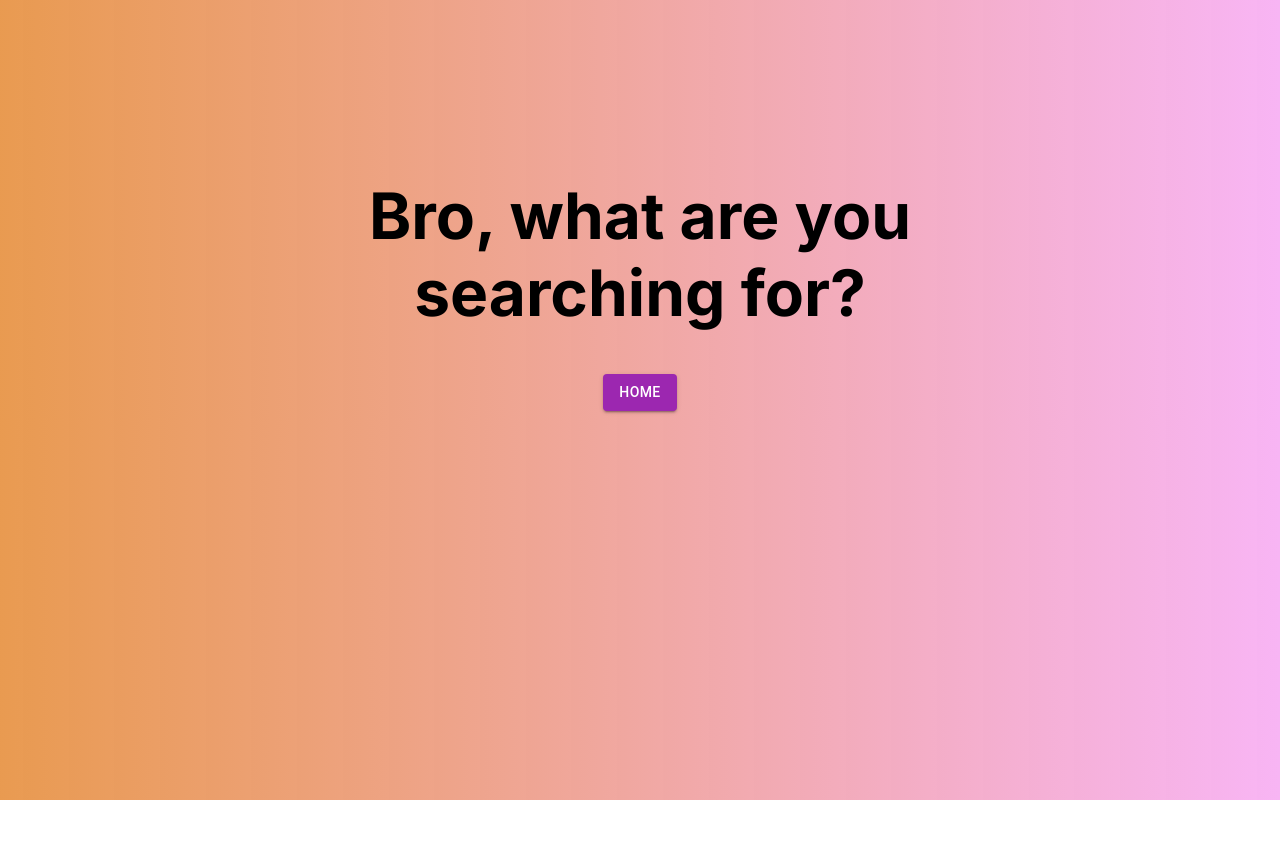
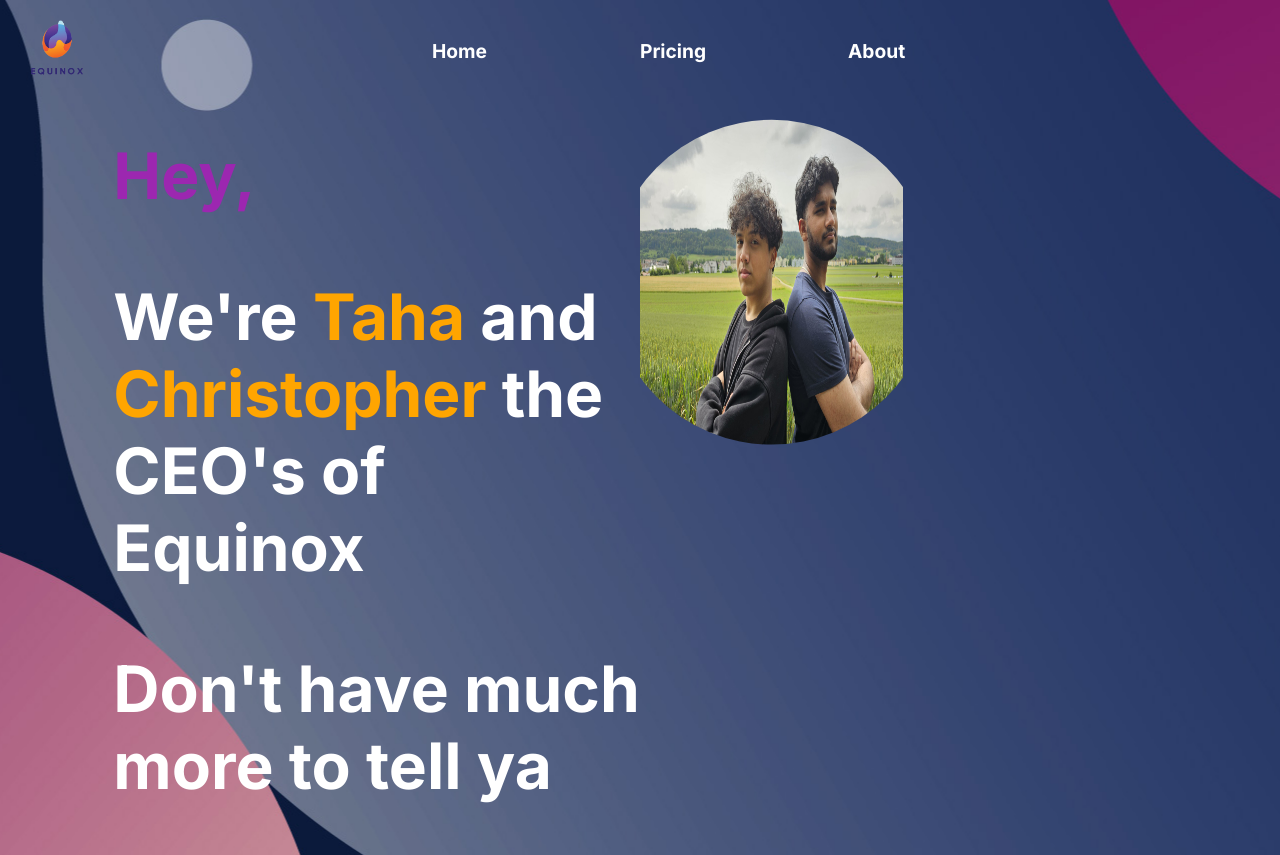
Before and after one commit to kokocyber/ctx-vault, a Next.js app: page /about in a window 1280 px wide. Before the commit the page ends 800 px from the top, so only its background shows below. Built offline with nearby package versions, Linux system fonts and the light colour scheme.

Commit message:
feat: updated css for multiple pages

```diff
--- a/src/app/[...not_found]/page.js
+++ b/src/app/[...not_found]/page.js
@@ -1,19 +1,20 @@
 "use client";
 
 import { Button, Grid } from "@mui/material";
+import "../globals.css";
 import "./page.model.css";
 import Link from "next/link";
 
 export default function custom404() {
   return (
     <Grid container justifyContent="center" alignContent="center">
-      <Grid item xs={8} textAlign="center" paddingTop="10%">
-        <h1 className="title">Bro, what are you searching for?</h1>
+      <Grid item xs={8} textAlign="center" paddingTop="15%">
+        <h1 className="notFoundTitle">Bro, what are you searching for?</h1>
       </Grid>
       <Grid item xs={12} />
       <Grid item xs={3} textAlign="center">
         <Link href="/">
-          <Button variant="contained" color="secondary">
+          <Button size="large" variant="contained" color="secondary">
             Home
           </Button>
         </Link>
--- a/src/app/[...not_found]/page.model.css
+++ b/src/app/[...not_found]/page.model.css
@@ -1,8 +1,4 @@
-.title {
+.notFoundTitle {
+    color: white;
     font-size: 400%;
 }
-
-body{
-    background: rgb(230,142,59);
-    background: linear-gradient(90deg, rgba(230,142,59,0.891281512605042) 0%, rgba(248,181,244,1) 100%);
-}
--- /dev/null
+++ b/src/app/about/page.js
@@ -0,0 +1,38 @@
+"use client";
+
+import "../globals.css";
+import "./page.model.css";
+import { Navbar } from "@/app/(components)/Navbar";
+import { Grid } from "@mui/material";
+import aboutPic from "../../../public/pic/about_pic.jpg";
+import Image from "next/image";
+
+export default function About() {
+  return (
+    <>
+      <Navbar />
+      <Grid container justifyContent="center">
+        <Grid item xs={5}>
+          <h1 className="aboutTitle">
+            <span className="highlight">Hey, </span>
+            <br />
+            <p />
+            We're <span className="highlightOrange">Taha</span> and{" "}
+            <span className="highlightOrange">Christopher</span> the CEO's of
+            Equinox
+            <p />
+            Don't have much more to tell ya
+          </h1>
+        </Grid>
+        <Grid item xs={5}>
+          <Image
+            src={aboutPic}
+            style={{ height: "50%", width: "50%" }}
+            alt="Logo"
+            className="shape"
+          />
+        </Grid>
+      </Grid>
+    </>
+  );
+}
--- /dev/null
+++ b/src/app/about/page.model.css
@@ -0,0 +1,8 @@
+.aboutTitle {
+    color: white;
+    font-size: 400%;
+}
+
+.shape {
+    clip-path: circle(50% at 50% 50%);
+}
--- a/src/app/globals.css
+++ b/src/app/globals.css
@@ -1,107 +1,77 @@
-/* :root {
-  --max-width: 1100px;
-  --border-radius: 12px;
-  --font-mono: ui-monospace, Menlo, Monaco, "Cascadia Mono", "Segoe UI Mono",
-    "Roboto Mono", "Oxygen Mono", "Ubuntu Monospace", "Source Code Pro",
-    "Fira Mono", "Droid Sans Mono", "Courier New", monospace;
+@import url('https://fonts.googleapis.com/css2?family=Inter:wght@100..900&family=Ubuntu:ital,wght@0,300;0,400;0,500;0,700;1,300;1,400;1,500;1,700&display=swap');
 
-  --foreground-rgb: 0, 0, 0;
-  --background-start-rgb: 214, 219, 220;
-  --background-end-rgb: 255, 255, 255;
 
-  --primary-glow: conic-gradient(
-    from 180deg at 50% 50%,
-    #16abff33 0deg,
-    #0885ff33 55deg,
-    #54d6ff33 120deg,
-    #0071ff33 160deg,
-    transparent 360deg
-  );
-  --secondary-glow: radial-gradient(
-    rgba(255, 255, 255, 1),
-    rgba(255, 255, 255, 0)
-  );
-
-  --tile-start-rgb: 239, 245, 249;
-  --tile-end-rgb: 228, 232, 233;
-  --tile-border: conic-gradient(
-    #00000080,
-    #00000040,
-    #00000030,
-    #00000020,
-    #00000010,
-    #00000010,
-    #00000080
-  );
-
-  --callout-rgb: 238, 240, 241;
-  --callout-border-rgb: 172, 175, 176;
-  --card-rgb: 180, 185, 188;
-  --card-border-rgb: 131, 134, 135;
-}
-
-@media (prefers-color-scheme: light) {
-  :root {
-    --foreground-rgb: 255, 255, 255;
-    --background-start-rgb: 0, 0, 0;
-    --background-end-rgb: 0, 0, 0;
-
-    --primary-glow: radial-gradient(rgba(1, 65, 255, 0.4), rgba(1, 65, 255, 0));
-    --secondary-glow: linear-gradient(
-      to bottom right,
-      rgba(1, 65, 255, 0),
-      rgba(1, 65, 255, 0),
-      rgba(1, 65, 255, 0.3)
-    );
-
-    --tile-start-rgb: 2, 13, 46;
-    --tile-end-rgb: 2, 5, 19;
-    --tile-border: conic-gradient(
-      #ffffff80,
-      #ffffff40,
-      #ffffff30,
-      #ffffff20,
-      #ffffff10,
-      #ffffff10,
-      #ffffff80
-    );
-
-    --callout-rgb: 20, 20, 20;
-    --callout-border-rgb: 108, 108, 108;
-    --card-rgb: 100, 100, 100;
-    --card-border-rgb: 200, 200, 200;
+@keyframes fadeIn {
+  from {
+    opacity: 0;
+  }
+  to {
+    opacity: 1;
   }
 }
 
-* {
-  box-sizing: border-box;
-  padding: 0;
-  margin: 0;
+body {
+  background-image: url('/pic/background.jpg');
+  background-size: fill; /* or other preferred settings */
+  background-repeat: no-repeat;
+  background-position: center;
+  font-family: "Ubuntu", sans-serif;
+  animation: fadeIn 0.5s ease-in-out; /* Apply animation to body */
+
 }
 
-html,
-body {
-  max-width: 100vw;
-  overflow-x: hidden;
+.highlight {
+  color: #9c27b0;
+  transition-duration: 0.5s;
 }
 
-body {
-  color: rgb(var(--foreground-rgb));
-  background: linear-gradient(
-      to bottom,
-      transparent,
-      rgb(var(--background-end-rgb))
-    )
-    rgb(var(--background-start-rgb));
+.highlight:hover {
+font-size: 120%;
+transition-duration: 0.5s;
 }
 
-a {
-  color: inherit;
-  text-decoration: none;
+.highlightOrange {
+  color: orange;
+  transition-duration: 0.5s;
 }
 
-@media (prefers-color-scheme: dark) {
-  html {
-    color-scheme: light;
+.highlightOrange:hover {
+font-size: 120%;
+transition-duration: 0.5s;
+}
+
+.links {
+  position: relative;
+  text-decoration: none;
+  font-weight: bold;
+  color: white;
+  font-size: 120%;
+}
+
+.links::before {
+  padding-bottom: 1%;
+    content: '';
+    position: absolute;
+    width: 100%;
+    height: 4px;
+    border-radius: 4px;
+    background-color: #9c27b0;
+    bottom: 0;
+    left: 0;
+    transform-origin: right;
+    transform: scaleX(0);
+    transition: transform .3s ease-in-out;
   }
-} */
+
+  .links:hover::before {
+      padding-bottom: 1%;
+  transform-origin: left;
+  transform: scaleX(1);
+}
+
+.smallLinks {
+  text-decoration: none;
+  color: white;
+  font-style: italic;
+  font-weight: bold;
+}
--- a/src/app/page.model.css
+++ b/src/app/page.model.css
@@ -1,56 +1,4 @@
-@import url('https://fonts.googleapis.com/css2?family=Inter:wght@100..900&family=Ubuntu:ital,wght@0,300;0,400;0,500;0,700;1,300;1,400;1,500;1,700&display=swap');
-
-.links {
-    position: relative;
-    text-decoration: none;
-    font-weight: bold;
-    color: black;
-    font-size: 120%;
-  }
-
-  .links::before {
-    padding-bottom: 1%;
-      content: '';
-      position: absolute;
-      width: 100%;
-      height: 4px;
-      border-radius: 4px;
-      background-color: #9c27b0;
-      bottom: 0;
-      left: 0;
-      transform-origin: right;
-      transform: scaleX(0);
-      transition: transform .3s ease-in-out;
-    }
-
-    .links:hover::before {
-        padding-bottom: 1%;
-    transform-origin: left;
-    transform: scaleX(1);
-  }
-
-  .smallLinks {
-    text-decoration: none;
-    color: black;
-    font-style: italic;
-    font-weight: bold;
-  }
-
 .homepageTitle {
     font-size: 600%;
+    color: white;
 }
-
-body{
-    background: rgb(230,142,59);
-    background: linear-gradient(90deg, rgba(230,142,59,0.891281512605042) 0%, rgba(248,181,244,1) 100%);
-}
-
-.highlight {
-    color: #9c27b0;
-    transition-duration: 1s;
-}
-
-.highlight:hover {
-  font-size: 120%;
-  transition-duration: 1s;
-}
```
Also changed, not shown: src/app/(components)/Navbar.js (+7 -8 lines), src/app/api/v1/user/route.js (+34 -28 lines), src/app/page.js (+12 -10 lines), public/pic/about_pic.jpg (added), public/pic/background.jpg (added).
